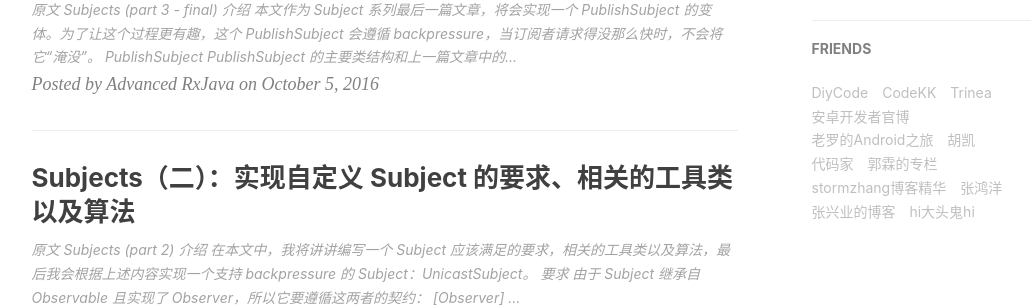
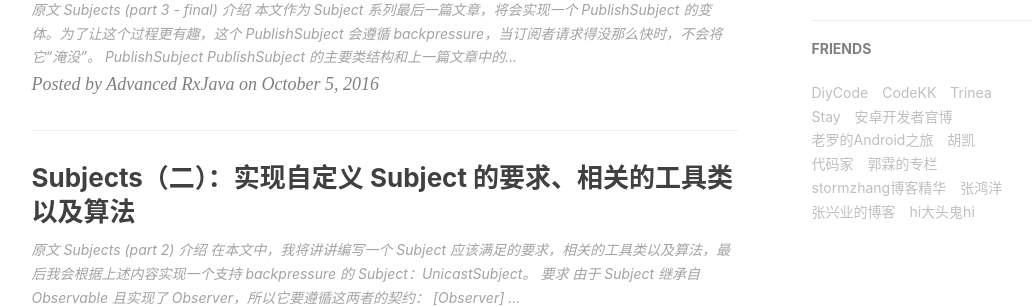
Before and after one commit to Piasy/AdvancedRxJava, a Jekyll site: the page built from index.html, in a window 1280 px wide and 900 px high, scrolled down 833 px. Shown: the part 152-459 px from the top of the window, without its empty margins (136-1169 px from the left). Built offline with Jekyll 4.4.1, drawn with Linux system fonts in a browser that asks for light colours; the list of posts is cut into pages by our own code; comment, search, counter and statistics services are not loaded.

Commit message:
add Stay into friends

```diff
--- a/_config.yml
+++ b/_config.yml
@@ -91,6 +91,10 @@ friends: [
         href: "http://www.trinea.cn/"
     },
     {
+        title: "Stay",
+        href: "http://notes.stay4it.com/"
+    },
+    {
         title: "安卓开发者官博",
         href: "http://android-developers.blogspot.com/"
     },
```
